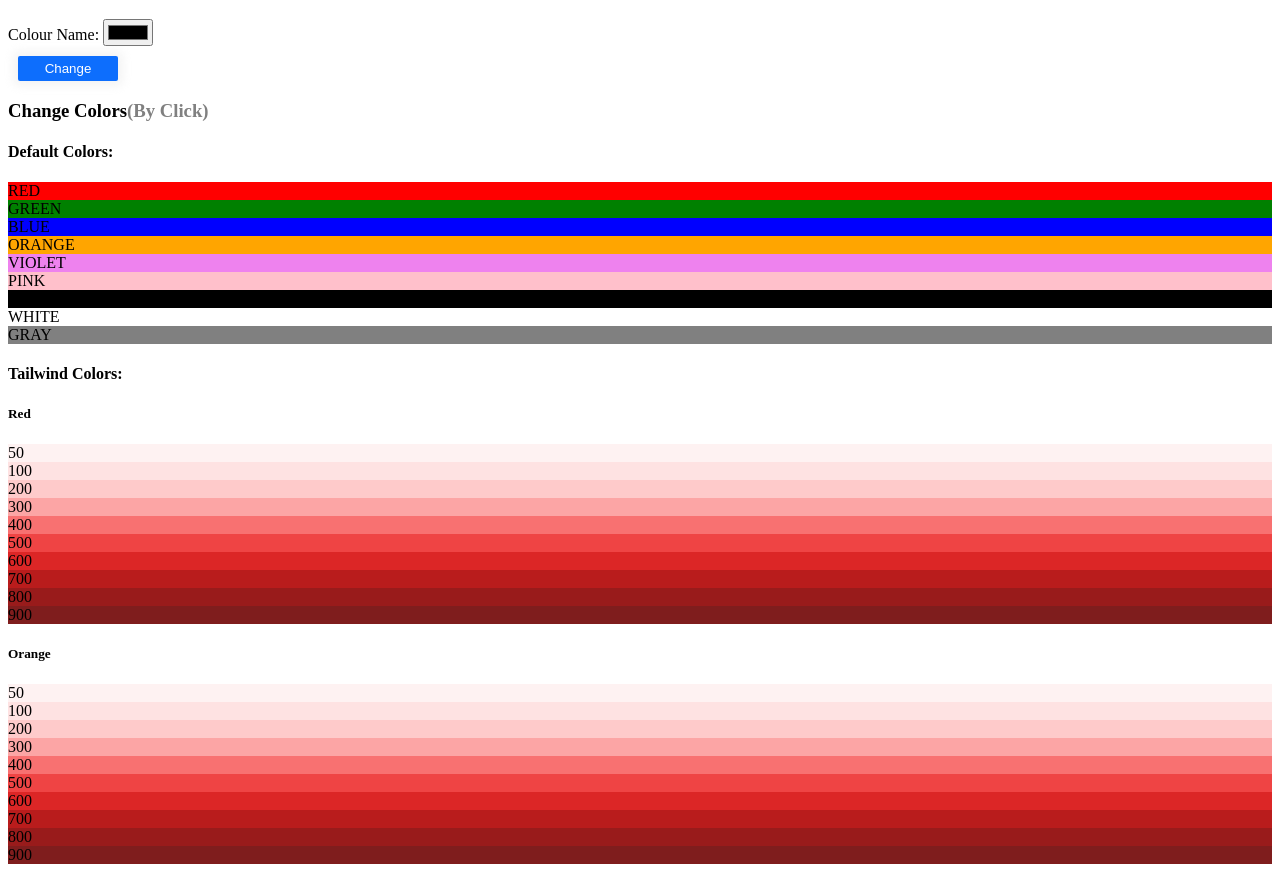
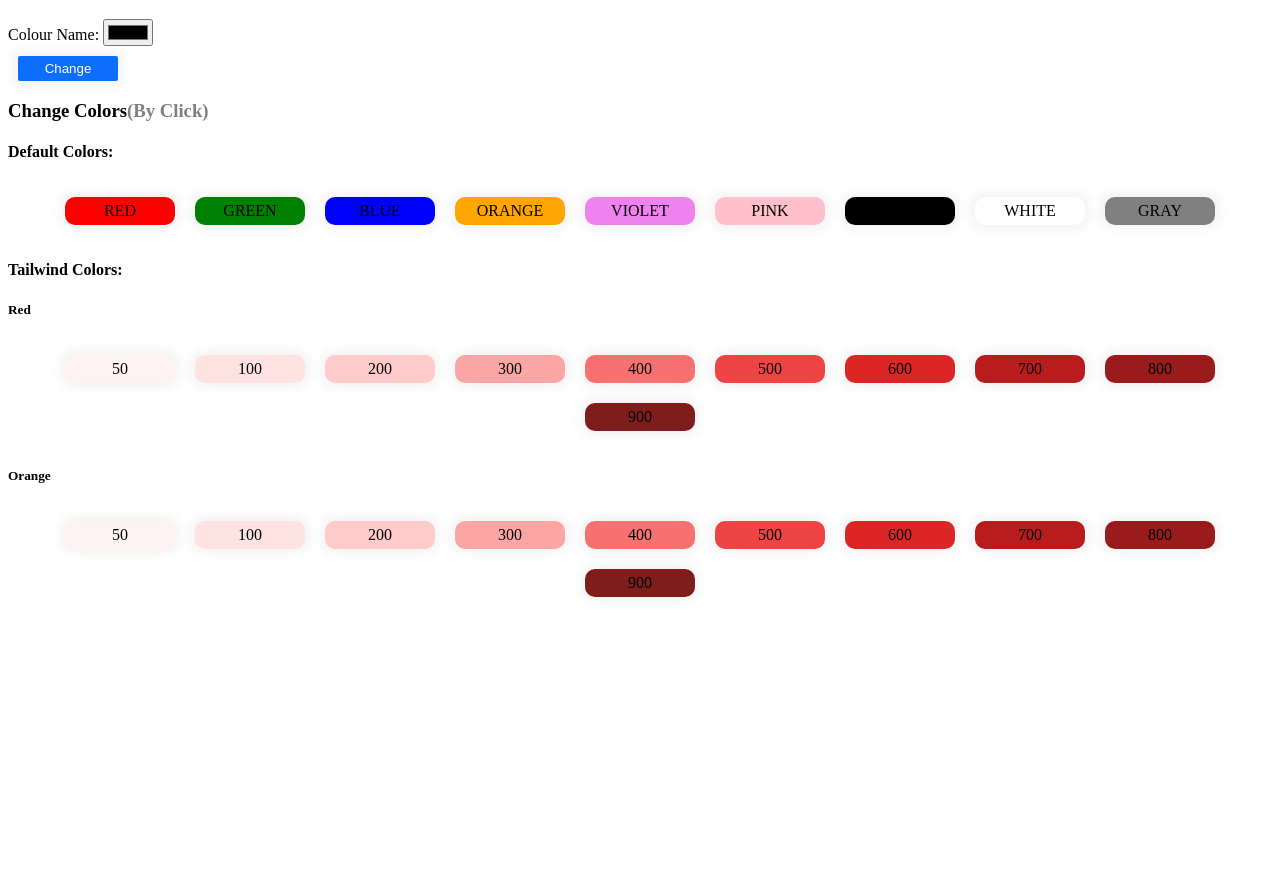
Before and after one commit to Rafid-Al-Mahmud/changeColor, a website: page index.html in a window 1280 px wide. Shown: the part 61-933 px from the top of the page. After the commit the page ends 800 px from the top, so only its background shows below. Drawn offline with Linux system fonts and the light colour scheme; no server answers.

Commit message:
Update index.html

```diff
--- a/index.html
+++ b/index.html
@@ -9,7 +9,7 @@
   <script src="https://cdn.jsdelivr.net/npm/bootstrap@5.2.1/dist/js/bootstrap.bundle.min.js"></script> -->
   <title>Color Changer</title>
   <style>
-      #box{
+      .box{
       display: flex;
       padding: 5px;
       margin: 10px;
@@ -19,7 +19,7 @@
       align-items: center;
       justify-content: center;
     }
-    #box>div{
+    .box>div{
       display: flex;
       padding: 5px;
       margin: 10px;
@@ -30,7 +30,7 @@
       align-items: center;
       justify-content: center;
     }
-    #box>div:hover{
+    .box>div:hover{
       cursor: pointer;
     }
     button{
```
